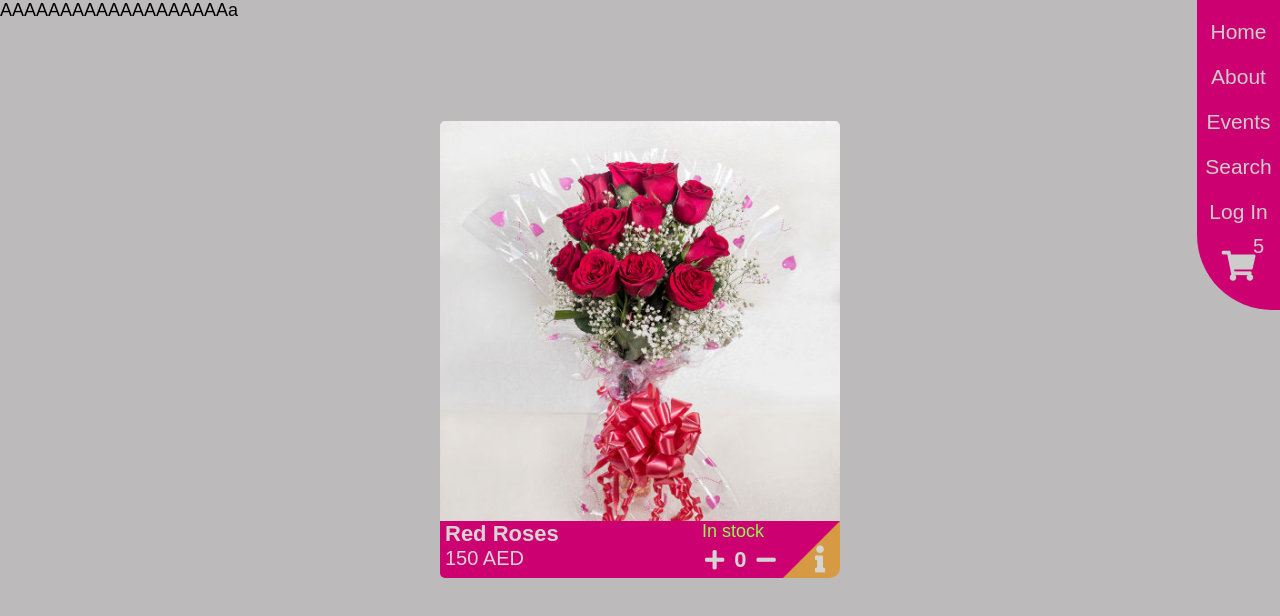
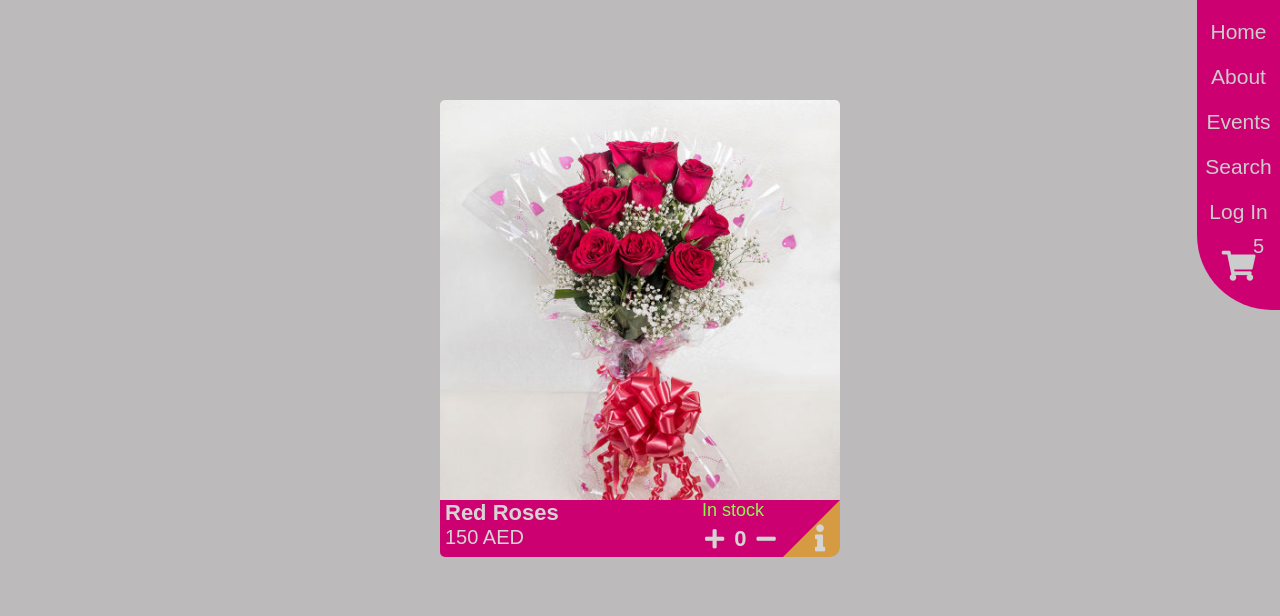
Before and after one commit to rabee-jaramani/rose-shop-v1, a React (Create React App) app: page / in a window 1280 px wide. Shown: the top 616 px of the page. Built offline with nearby package versions, Linux system fonts and the light colour scheme.

Commit message:
Update App.js

```diff
--- a/src/App.js
+++ b/src/App.js
@@ -7,7 +7,6 @@ import NAVBAR from './navbar/NAVBAR';
 function App() {
   return (
     <div className="App">
-      AAAAAAAAAAAAAAAAAAAa
       <NAVBAR/>
       <CARD image={rose}/>
     </div>
```
